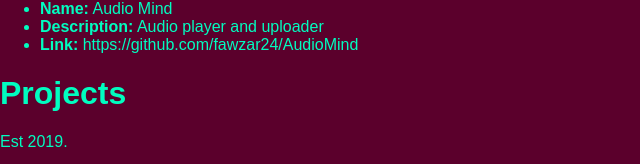
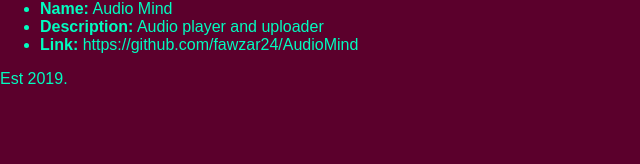
Before and after one commit to brakluner/REACTportfolio, a React (Create React App) app in the folder client/: page /portfolio in a window 1280 px wide. Shown: the part 2277-2441 px from the top of the page, without its empty margins (0-640 px from the left). After the commit the page ends 2381 px from the top, so only its background shows below. Built offline with nearby package versions, Linux system fonts and the light colour scheme.

Commit message:
removed unnecessary component

```diff
--- a/client/src/App.js
+++ b/client/src/App.js
@@ -1,7 +1,6 @@
 import React, { Component } from "react";
 import { BrowserRouter } from 'react-router-dom';
 import Route from 'react-router-dom/Route';
-import Fish from './components/Fish';
 import Onion from './components/Onion';
 import Scallop from './components/Scallop';
 import Plate from './components/Plate';
@@ -78,7 +77,7 @@
         location={projects[5].location}
       />
     </Plate>
-              <Fish />
+
             </div>);
           }
         } />
--- a/client/src/components/Fish.js
+++ /dev/null
@@ -1,9 +0,0 @@
-import React from "react";
-
-
-function Fish(props) {
-
-  return (<h1>Projects</h1>);
-}
-
-export default Fish;
--- a/client/src/components/HeadMain.js
+++ b/client/src/components/HeadMain.js
@@ -5,7 +5,7 @@
 
   return (
 
-    <p class="col-6 teaser">The thing that fascinates me the most about computers and digital media is their capacity for dynamic, imaginative worldbuilding.</p>
+    <p className="col-6 teaser headmain">The thing that fascinates me the most about computers and digital media is their capacity for dynamic, imaginative worldbuilding.</p>
         );
 }
 export default HeadMain;
--- a/client/src/components/Main.js
+++ b/client/src/components/Main.js
@@ -4,7 +4,7 @@
 function Main(props) {
 
   return (
-        <div class="row col-8">
+        <div className="row col-8 main">
             <p>Ted Web World envisions a future where communication isnt just made easier, but immersive and impacting.</p>
             <p>We see ourselves as constantly pushing the limits of our own comfort zone, in search of amazing ideas for web based solutions.</p>
             <p>Ted Web World wants to open up people's imaginative mind, and help them interact with our clients on a more intimate level.</p>
```
